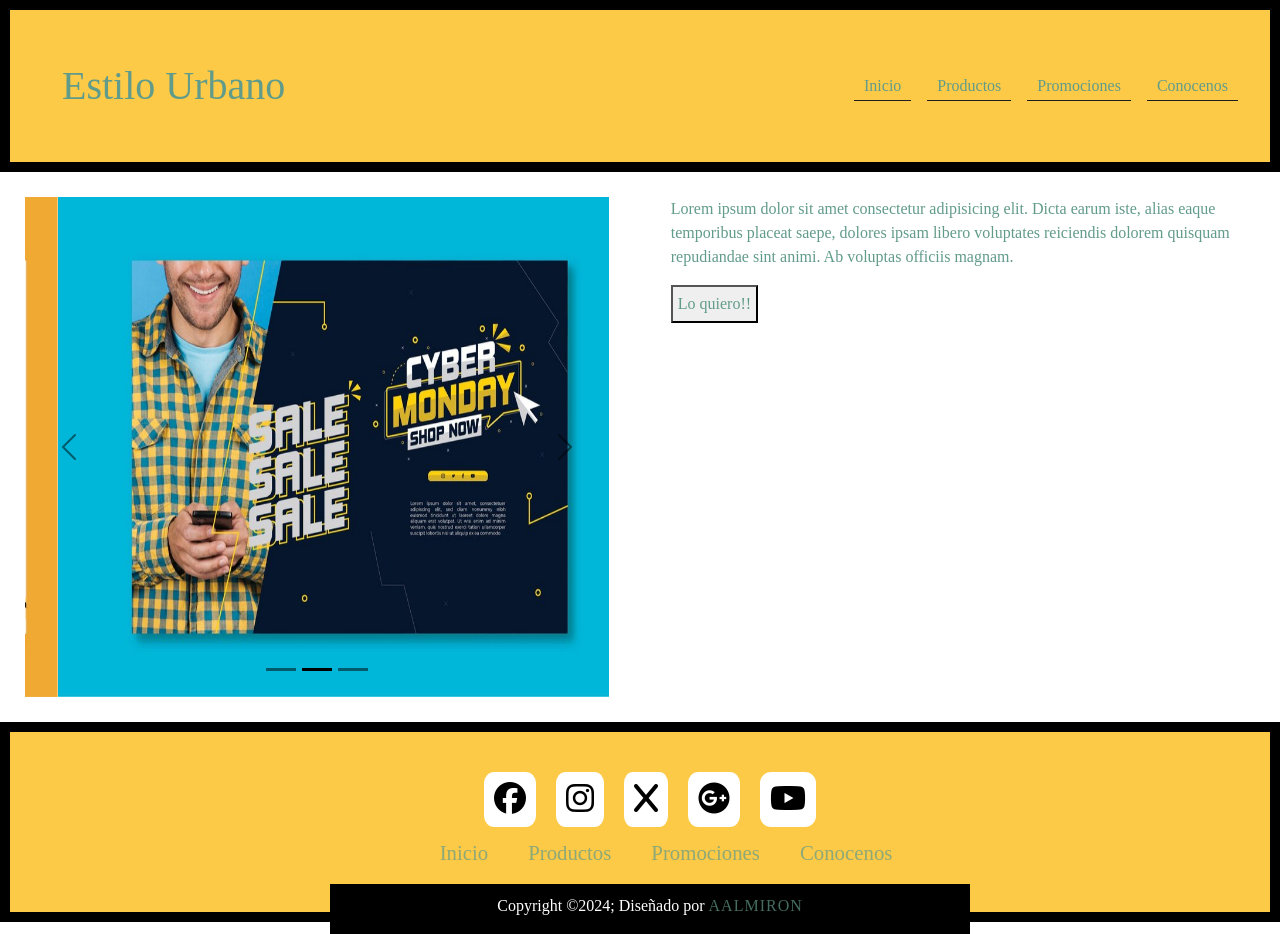
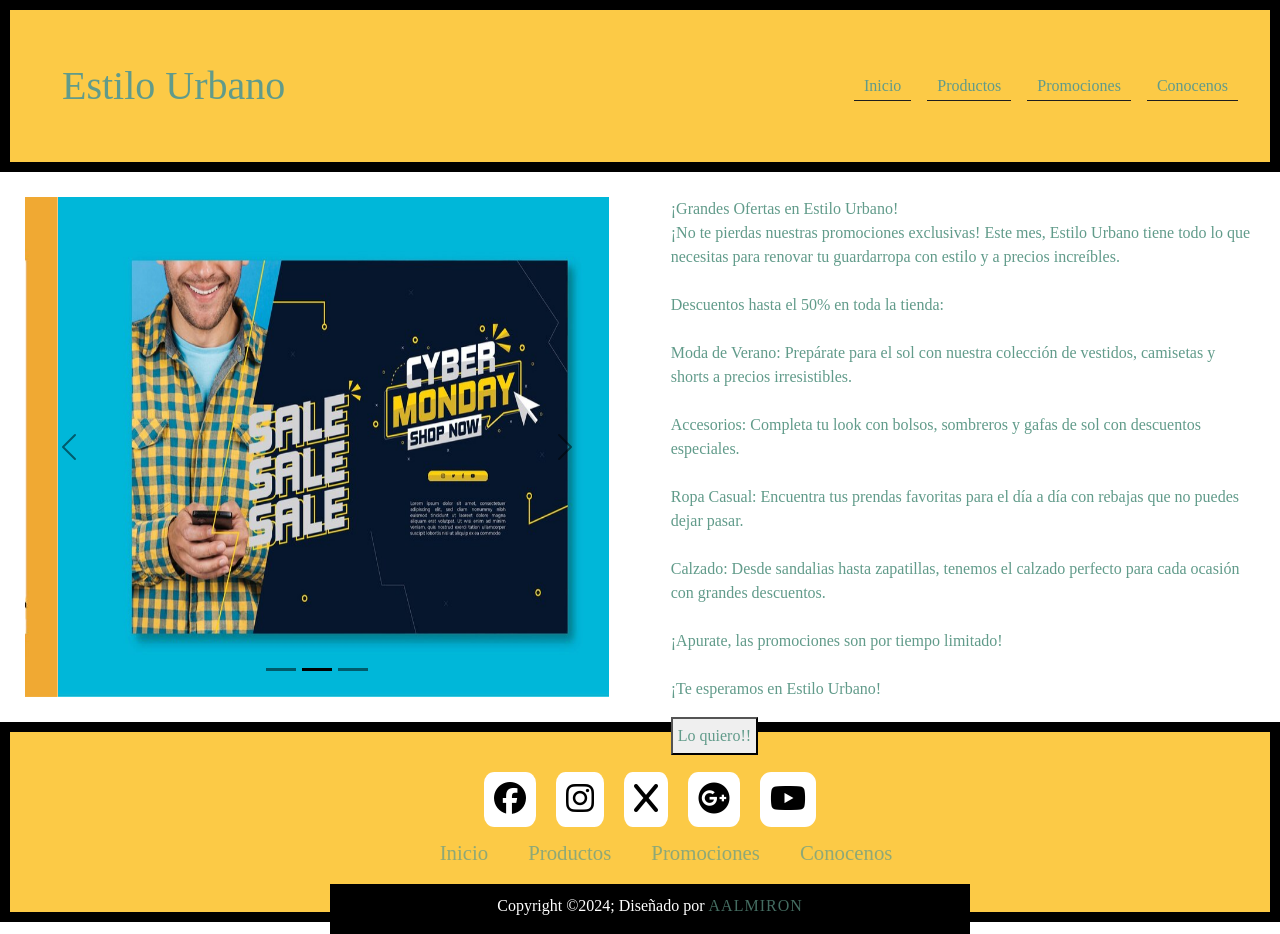
Before and after one commit to Alejandro7787/TP-entrega-final, a React (Create React App) app: page /Promociones in a window 1280 px wide. Built offline with nearby package versions, Linux system fonts and the light colour scheme; a web font is replaced by a local one.

Commit message:
Ahora si, se termino

```diff
--- a/src/Promociones.jsx
+++ b/src/Promociones.jsx
@@ -42,7 +42,19 @@
           </Carousel>
 
           <div className="flex-productos-cr">
-            <p>Lorem ipsum dolor sit amet consectetur adipisicing elit. Dicta earum iste, alias eaque temporibus placeat saepe, dolores ipsam libero voluptates reiciendis dolorem quisquam repudiandae sint animi. Ab voluptas officiis magnam.</p>
+            <p>¡Grandes Ofertas en Estilo Urbano!
+              <br></br>
+                ¡No te pierdas nuestras promociones exclusivas! Este mes, Estilo Urbano tiene todo lo que necesitas para renovar tu guardarropa con estilo y a precios increíbles.<br></br><br></br>
+
+                Descuentos hasta el 50% en toda la tienda:<br></br><br></br>
+
+                Moda de Verano: Prepárate para el sol con nuestra colección de vestidos, camisetas y shorts a precios irresistibles.<br></br><br></br>
+                Accesorios: Completa tu look con bolsos, sombreros y gafas de sol con descuentos especiales.<br></br><br></br>
+                Ropa Casual: Encuentra tus prendas favoritas para el día a día con rebajas que no puedes dejar pasar.<br></br><br></br>
+                Calzado: Desde sandalias hasta zapatillas, tenemos el calzado perfecto para cada ocasión con grandes descuentos.<br></br><br></br>
+                ¡Apurate, las promociones son por tiempo limitado!<br></br><br></br>
+
+                ¡Te esperamos en Estilo Urbano!</p>
             <button className="boton">Lo quiero!!</button>
           </div>
         </div>
```
